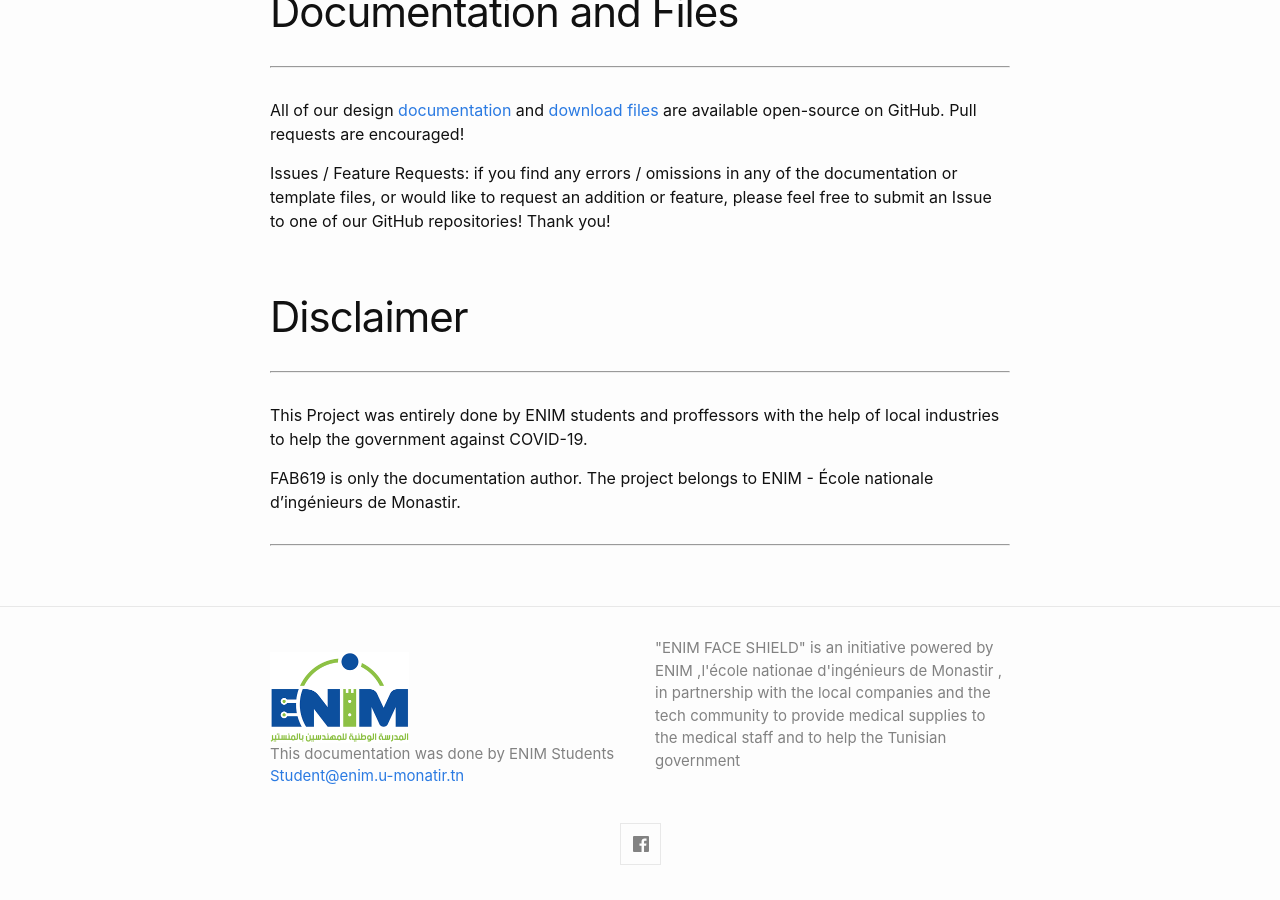
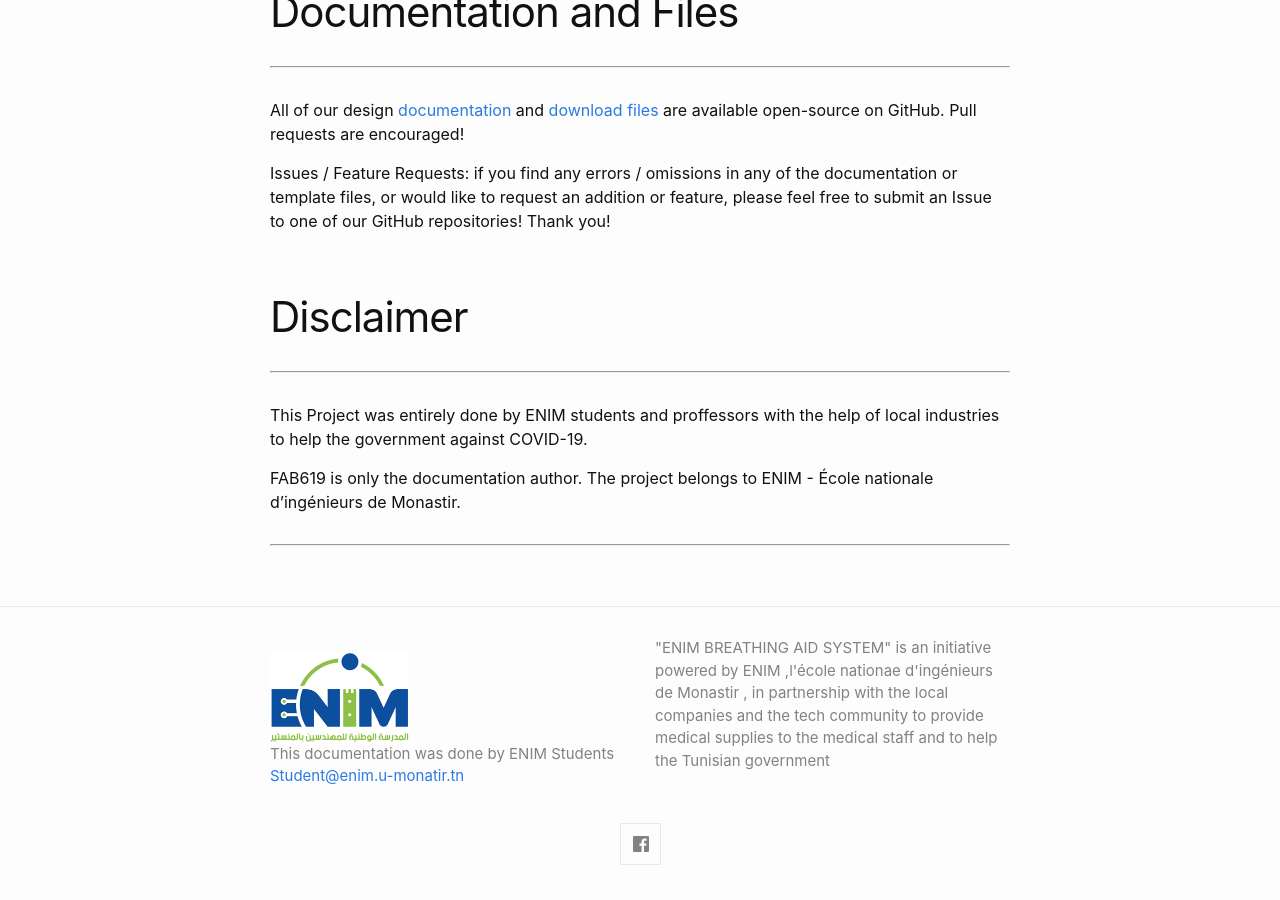
Before and after one commit to FAB619/ENIM-Breathing-Aid-System, a Jekyll site: the page built from index.md, in a window 1280 px wide and 900 px high, scrolled down 3035 px. Built offline with Jekyll 4.4.1, drawn with Linux system fonts in a browser that asks for light colours.

Commit message:
update index

```diff
--- a/_config.yml
+++ b/_config.yml
@@ -3,7 +3,7 @@ author:
   name: This documentation was done by ENIM Students
   email: Student@enim.u-monatir.tn
 description: > # this means to ignore newlines until "show_excerpts:"
-  "ENIM FACE SHIELD" is an initiative powered by ENIM ,l'école nationae d'ingénieurs de Monastir ,
+  "ENIM BREATHING AID SYSTEM" is an initiative powered by ENIM ,l'école nationae d'ingénieurs de Monastir ,
   in partnership with the local companies and the tech community to provide medical supplies
   to the medical staff and to help the Tunisian government
 
```
